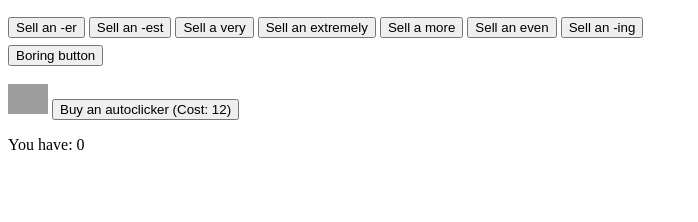
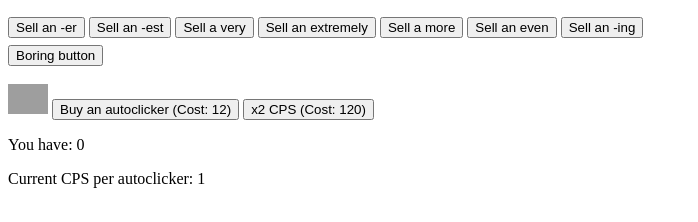
Before and after one commit to greensofa24/boringbutton, a plain HTML site: page boringbutton.html in a window 1280 px wide. Shown: the part 110-332 px from the top of the page, without its empty margins (0-698 px from the left). Drawn offline with Linux system fonts and the light colour scheme; grey boxes are pictures that could not be loaded.

Commit message:
Update boringbutton.html

```diff
--- a/boringbutton.html
+++ b/boringbutton.html
@@ -24,6 +24,7 @@ var more = 0;
 var even = 0;
 var ing = 0;
 var ac = 0;
+var acs = 1;
 
 function update() {
 let eradd = '';
@@ -93,7 +94,7 @@ setInterval(function(){let i = 0;
 while (i < ac) {
 document.getElementById('button').click();
 i++;
-}}, 1000);
+}}, 1000 / acs);
 </script>
 
 <button onclick="if(er) {
@@ -183,13 +184,22 @@ update();">Boring button</button>
 <br><br>
 <img src="https://cdn-icons-png.flaticon.com/512/2087/2087818.png" width=40>
 <button onclick="if(money >= 12 * ac + 12) {
-money -= 12;
+money -= 12 * ac + 12;
 ac += 1;
 this.innerText = 'Buy an autoclicker (Cost: ' + (12 * ac + 12) + ')'
 document.getElementById('ac').innerText = 'You have: ' + ac;
 m();
 }">Buy an autoclicker (Cost: 12)</button>
+
+<button onclick="if(money >= 120 * 2 ** (acs - 1)) {
+money -= 120 * 2 ** (acs - 1);
+acs *= 2;
+this.innerText = 'x2 CPS (Cost: ' + (120 * 2 ** (acs - 1)) + ')'
+document.getElementById('ac').innerText = 'Current CPS per autoclicker: ' + acs;
+m();
+}">x2 CPS (Cost: 120)</button>
 <p id="ac">You have: 0</p>
+<p id="ac">Current CPS per autoclicker: 1</p>
 
 </body>
 </html>
```
